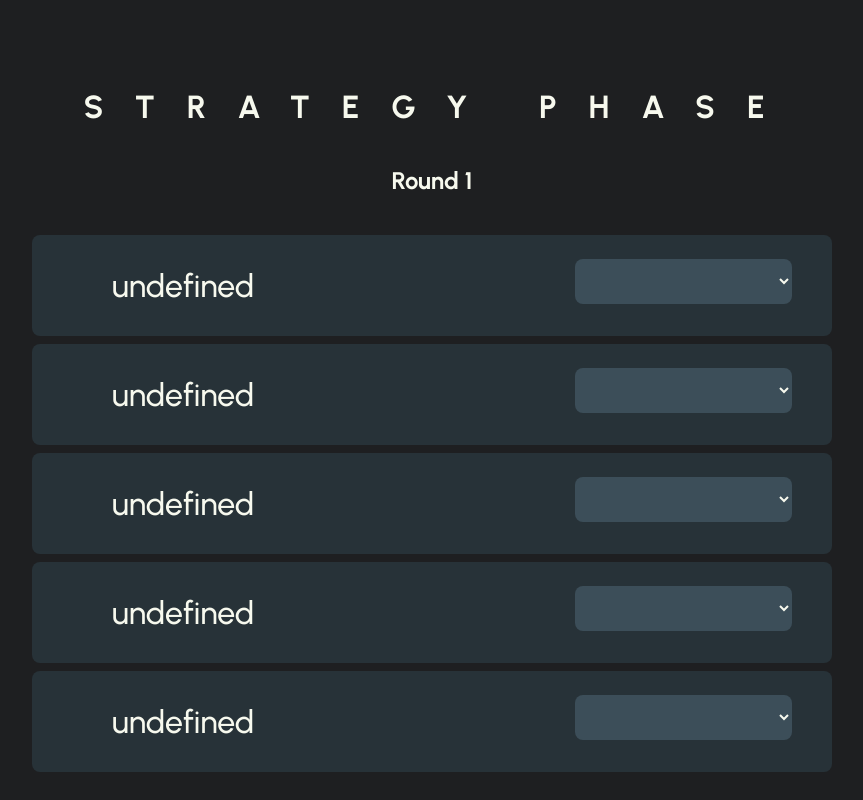
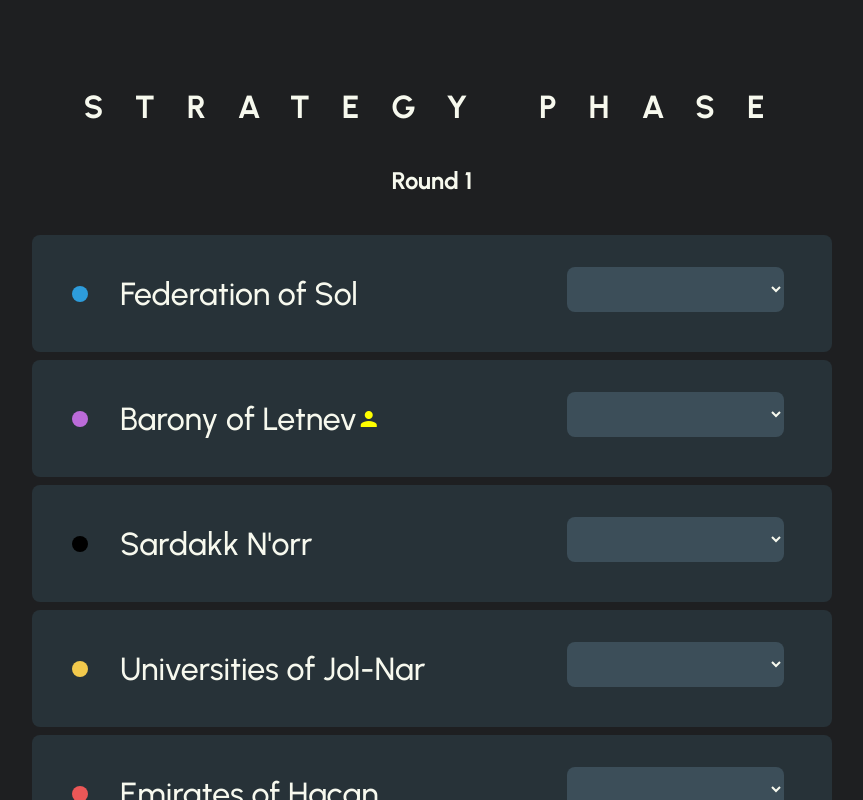
Before and after one commit to mitchdaniels/ti4-dashboard, a Svelte app: page / in a window 1280 px wide. Both pictures are taken after a click on the button "START GAME". Shown: the top 800 px of the page, without its empty margins (208-1071 px from the left). Built offline with nearby package versions, Linux system fonts and the light colour scheme.

Commit message:
updated hover styles

```diff
--- a/src/ActionPhase.svelte
+++ b/src/ActionPhase.svelte
@@ -4,12 +4,12 @@
 	import { flip } from 'svelte/animate'
 	import { quintInOut } from 'svelte/easing'
 
-	export let players
-	// import players from './data.js'
+	//export let players
+	import players from './data.js'
 
 	let round = 0
 	let activePlayer
-	let phase = "Strategy"
+	let phase = "Action"
 
 	const newRound = () => {
 		players.sort((a, b) => a.seat - b.seat)
--- a/src/App.svelte
+++ b/src/App.svelte
@@ -6,24 +6,15 @@
 
 	export let players = [
 		{
-			seat: 1,
-// 			faction: ''
-		},
+			seat: 1		},
 		{
-			seat: 2,
-// 			faction: ''
-		},
+			seat: 2		},
 		{
-			seat: 3,
-// 			faction: ''
-		},
+			seat: 3		},
 		{
-			seat: 4,
-// 			faction: ''
-		},
+			seat: 4		},
 		{
 			seat: 5,
-// 			faction: ''
 		}
 	]
 
@@ -72,6 +63,26 @@
 
 	:global(*:focus) {
     outline: none;
-}
+	}
+
+	:global(button, .strategy, select) {
+		font-size:  16px;
+		text-transform: uppercase;
+		letter-spacing: 0.15em;
+	}
+
+	:global(button, select) {
+		padding:  12px 24px;
+		border-radius:  8px;
+		background:  #3C4E59;
+		color:  #F7F9EE;
+		border:  none;
+		margin-right: 8px;
+	}
+
+	:global(button:hover) {
+		background: #3d5E69;
+		cursor: pointer;
+	}
 
 </style>
--- a/src/Card.svelte
+++ b/src/Card.svelte
@@ -88,10 +88,10 @@
 	} */
 
 	.card {
-		padding: 24px 32px;
+		padding: 2em 2.5em;
 		background: #273238;
-		border-radius: 8px;
-		margin-bottom: 8px;
+		border-radius: 0.5em;
+		margin-bottom: 0.5em;
 		display: inline-flex;
 		flex-direction: column;
 		justify-content: space-between;
@@ -153,7 +153,7 @@
 	margin-right: 8px;
 }
 
-button:hover {
+button:hover, select:hover {
 	background: #3d5E69;
 	cursor: pointer;
 }
```
